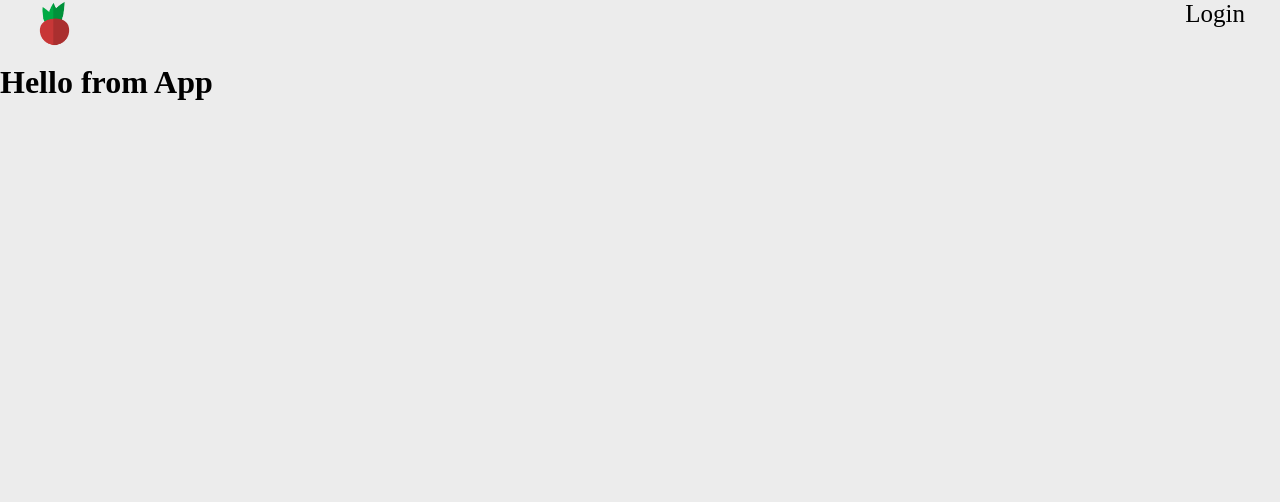
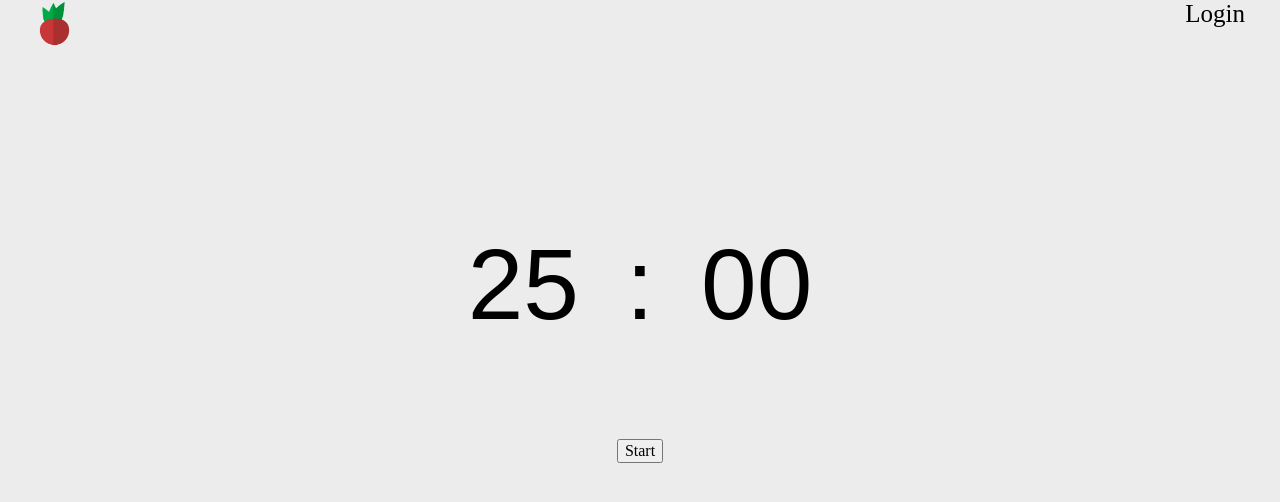
Before and after one commit to aaooki/cherrypandora, a Vue app: page / in a window 1280 px wide. Shown: the top 502 px of the page. Built offline with nearby package versions, Linux system fonts and the light colour scheme.

Commit message:
Add Timer component

```diff
--- a/frontend/App.vue
+++ b/frontend/App.vue
@@ -1,16 +1,18 @@
 <template>
   <div>
     <app-navbar></app-navbar>
-    <h1>Hello from App</h1>
+    <timer></timer>
   </div>
 </template>
 
 <script>
   import Navbar from './components/Navbar.vue';
+  import Timer  from './components/Timer.vue';
 
   export default {
     components: {
-    'app-navbar': Navbar
+      'app-navbar': Navbar,
+      'timer': Timer
     }
   }
 </script>
--- /dev/null
+++ b/frontend/components/Timer.vue
@@ -0,0 +1,122 @@
+<template>
+  <div class="row">
+    <div class="col-12 col-m-12 text-center">
+      <div id="timer__box">
+        <div>
+          <span id="minutes" contenteditable="true">{{ minutes }}</span>
+          :
+          <span id="seconds" contenteditable="true">{{ seconds }}</span>
+        </div>
+      </div>
+      <div class="row">
+        <button v-on:click="setTime()">Start</button>
+      </div>
+    </div>
+  </div>
+</template>
+
+<script>
+  export default {
+    data() {
+      return {
+        minutes: '25',
+        seconds: '00',
+        intervalTimer: undefined
+      }
+    },
+    methods: {
+      setTime() {
+        clearInterval(this.intervalTimer);
+
+        let minutesToRun = document.querySelector("#minutes").textContent;
+        let secondsToRun = document.querySelector("#seconds").textContent;
+        let seconds      = parseInt(minutesToRun) * 60 + parseInt(secondsToRun);
+
+        this.start(seconds);
+      },
+      start(seconds) {
+        const now = Date.now();
+        const end = now + seconds * 1000;
+
+        this.displayTimeLeft(seconds);
+
+        this.countdown(end);
+      },
+      stop() {
+        clearInterval(this.intervalTimer);
+      },
+      countdown(end) {
+        this.intervalTimer = setInterval(() => {
+          const secondsLeft = Math.round((end - Date.now()) / 1000);
+
+          if(secondsLeft === 0) {
+            this.endTime = 0;
+          }
+
+          if(secondsLeft < 0) {
+            clearInterval(this.intervalTimer);
+            return;
+          }
+          this.displayTimeLeft(secondsLeft)
+        }, 1000);
+      },
+      displayTimeLeft(secondsLeft) {
+        const minutes = Math.floor((secondsLeft % 3600) / 60);
+        const seconds = secondsLeft % 60;
+
+        this.minutes = minutes;
+        this.seconds = `${seconds < 10 ? '0' : ''}${seconds}`;
+      },
+    }
+  }
+</script>
+
+<style scoped>
+  :root {
+    --white: #fefefe;
+    --black: #0a0a0a;
+  }
+
+  #timer__box {
+    font-family: sans-serif;
+    display: inline-block;
+    font-size: 100px;
+    font-weight: 100;
+    margin-top: 100px;
+    margin-bottom: 50px;
+    line-height: 1.5;
+
+    /* small screens */
+    @media screen and (max-width: 39.9375em) {
+      font-size: 40px;
+    }
+
+    & > div {
+      padding: 15px;
+      border-radius: 3px;
+      background-color: var(--white);
+      display: inline-block;
+
+      & span {
+        padding: 15px;
+        display: inline-block;
+        width: 150px;
+        max-width: 150px;
+
+        /* small screens */
+        @media screen and (max-width: 39.9375em) {
+          width: 80px;
+          max-width: 80px;
+        }
+      }
+    }
+  }
+
+  [contenteditable="true"] { outline: 1px dashed var(--black); }
+
+  /* contenteditable for mobile browsers */
+  [contenteditable] {
+    -webkit-user-select: text;
+    user-select: text;
+  }
+</style>
```
Lines whose indentation alone changed are shown as unchanged.
